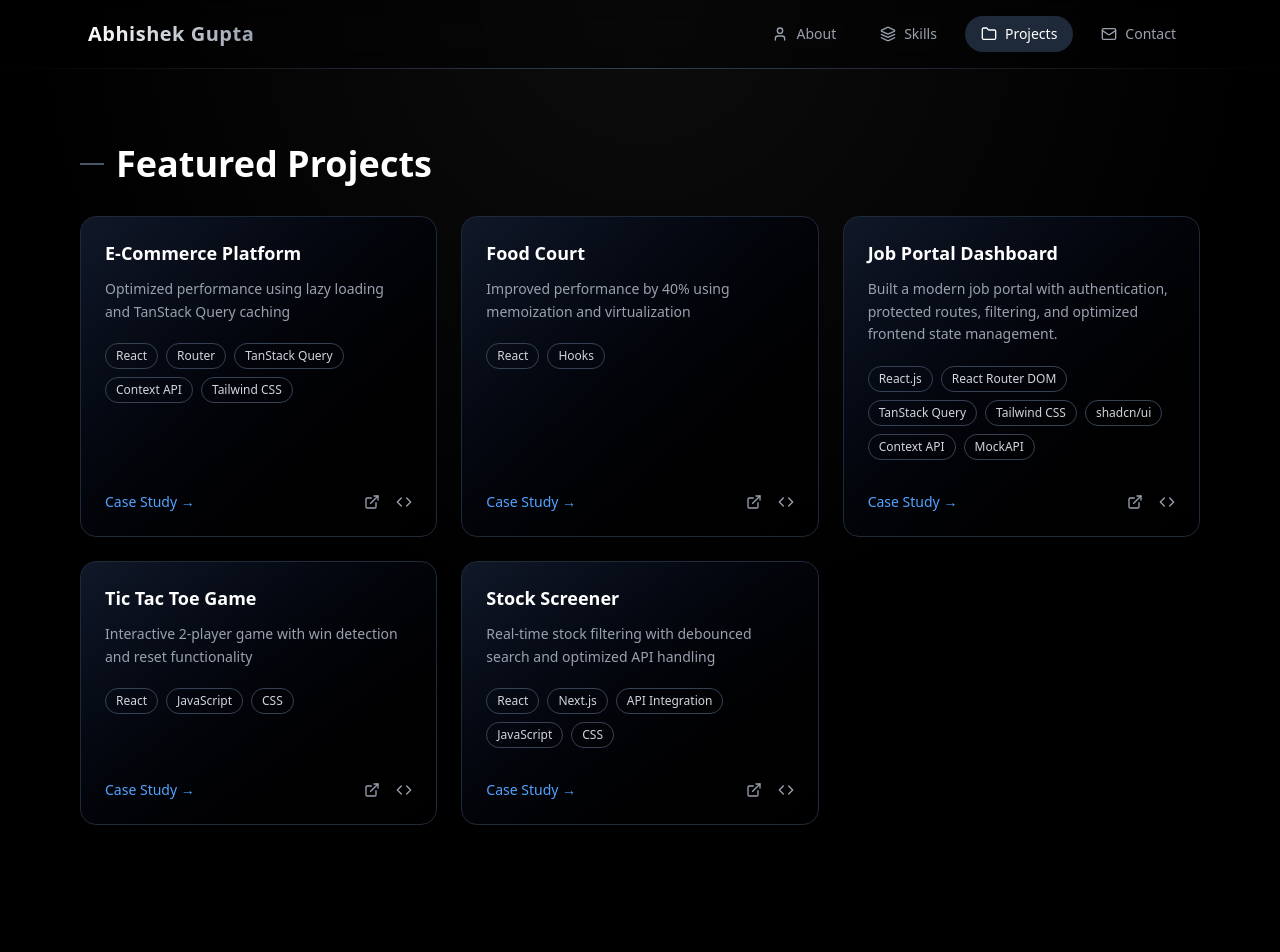
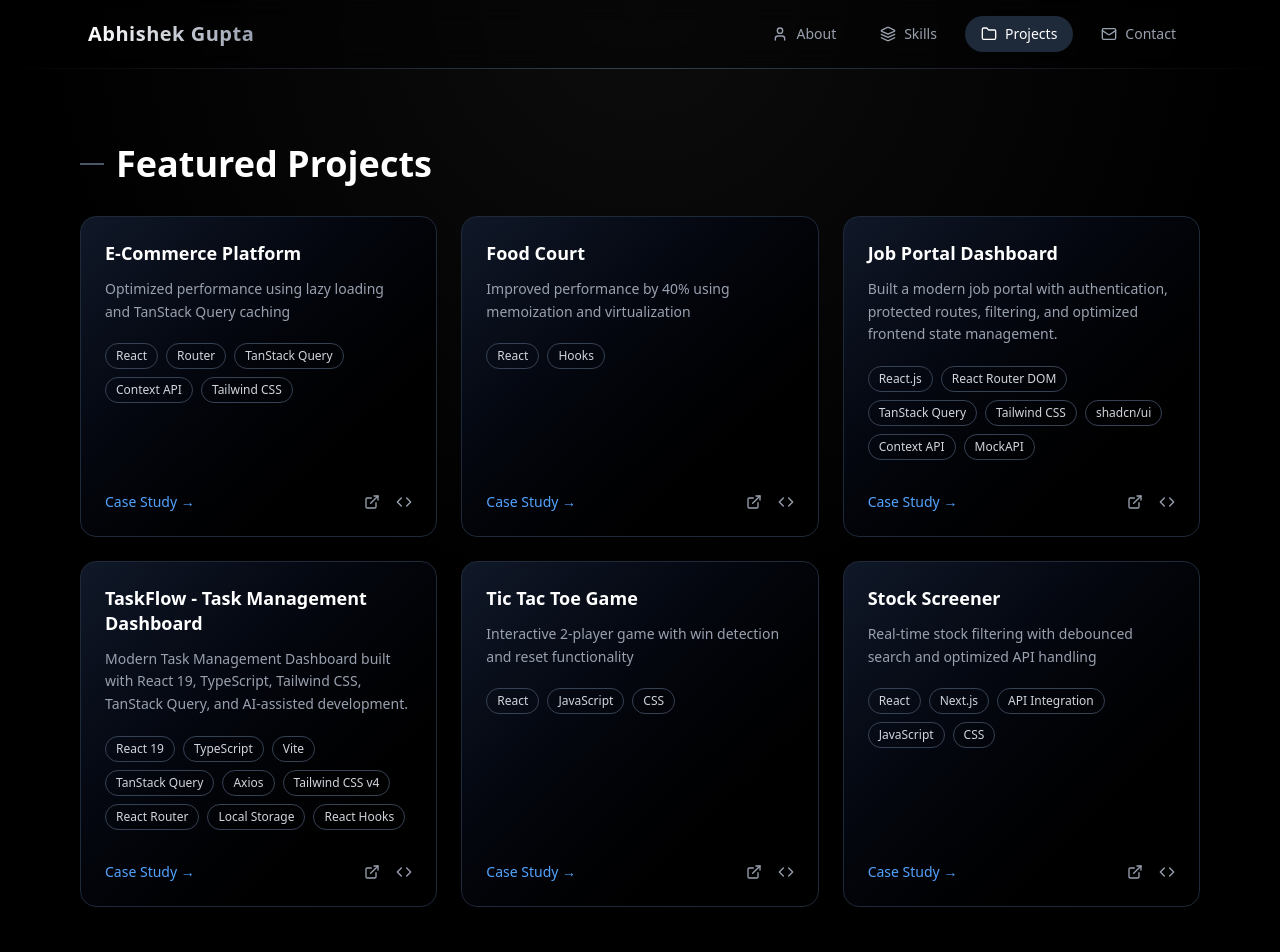
Before and after one commit to abhi11626/Portfolio, a Next.js app: page /projects in a window 1280 px wide. Shown: the top 952 px of the page. Built offline with nearby package versions, Linux system fonts and the light colour scheme.

Commit message:
added project

```diff
--- a/data/projects.js
+++ b/data/projects.js
@@ -80,6 +80,45 @@ const projects = [
   },
 
   {
+    id: "taskflow-dashboard",
+
+    title: "TaskFlow - Task Management Dashboard",
+
+    description:
+      "Modern Task Management Dashboard built with React 19, TypeScript, Tailwind CSS, TanStack Query, and AI-assisted development.",
+
+    tech: [
+      "React 19",
+      "TypeScript",
+      "Vite",
+      "TanStack Query",
+      "Axios",
+      "Tailwind CSS v4",
+      "React Router",
+      "Local Storage",
+      "React Hooks",
+    ],
+
+    liveUrl: "https://react-task-dashboard-rnnl.vercel.app/",
+
+    githubUrl: "https://github.com/abhi11626/React-Task-Dashboard",
+
+    caseStudy: {
+      problem:
+        "Task management applications often become difficult to maintain as features such as search, filtering, pagination, bulk actions, and state synchronization grow in complexity. The challenge was to build a scalable dashboard that delivers a smooth user experience while keeping the codebase maintainable and extensible.",
+
+      solution:
+        "Developed TaskFlow using a feature-driven architecture with React 19 and TypeScript. Implemented task CRUD operations, debounced search, advanced filtering, sorting, client-side pagination, bulk actions, dark mode, and local storage persistence. Leveraged TanStack Query with optimistic updates to provide instant UI feedback and improve perceived performance.",
+
+      architecture:
+        "Designed the application around feature encapsulation, separating tasks into dedicated modules containing pages, components, hooks, APIs, and types. Integrated TanStack Query for server-state management, Axios for API communication, reusable custom hooks for debouncing and persistence, and route-level code splitting using React.lazy. Applied TypeScript strict mode and accessibility best practices to improve reliability and maintainability.",
+
+      impact:
+        "Delivered a highly responsive and scalable dashboard with faster task discovery through debounced search and filtering, improved user experience through optimistic updates, and better long-term maintainability through modular architecture. The foundation supports future enhancements such as real backend integration, team collaboration, server-side pagination, and automated testing.",
+    },
+  },
+
+  {
     id: "tic-tac-toe",
     title: "Tic Tac Toe Game",
     description:
```
Also changed, not shown: public/projects/taskflow-dashboard.png (added).
